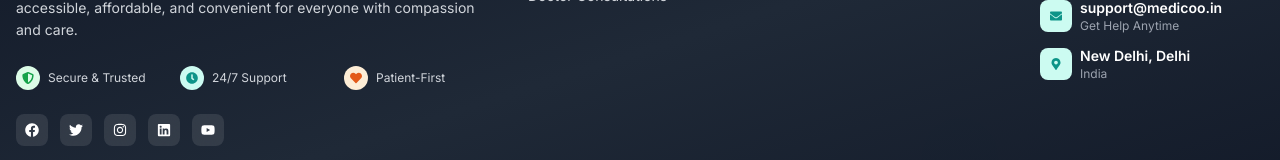
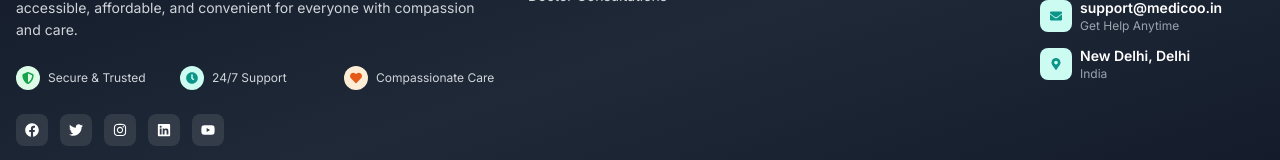
Before and after one commit to IM-No4/mediseen_web, a React (Create React App) app: page / in a window 1280 px wide. Shown: the part 3498-3658 px from the top of the page. Built offline with nearby package versions, Linux system fonts and the light colour scheme.

Commit message:
push 4th 03092025

```diff
--- a/src/components/Footer.js
+++ b/src/components/Footer.js
@@ -39,7 +39,7 @@ const Footer = () => {
                   <div className="w-5 h-5 lg:w-6 lg:h-6 bg-accent-100 rounded-full flex items-center justify-center">
                     <FaHeart className="text-accent-600 text-xs" />
                   </div>
-                  <span className="text-xs text-gray-300">Patient-First</span>
+                  <span className="text-xs text-gray-300">Compassionate Care</span>
                 </div>
               </div>
 
```
